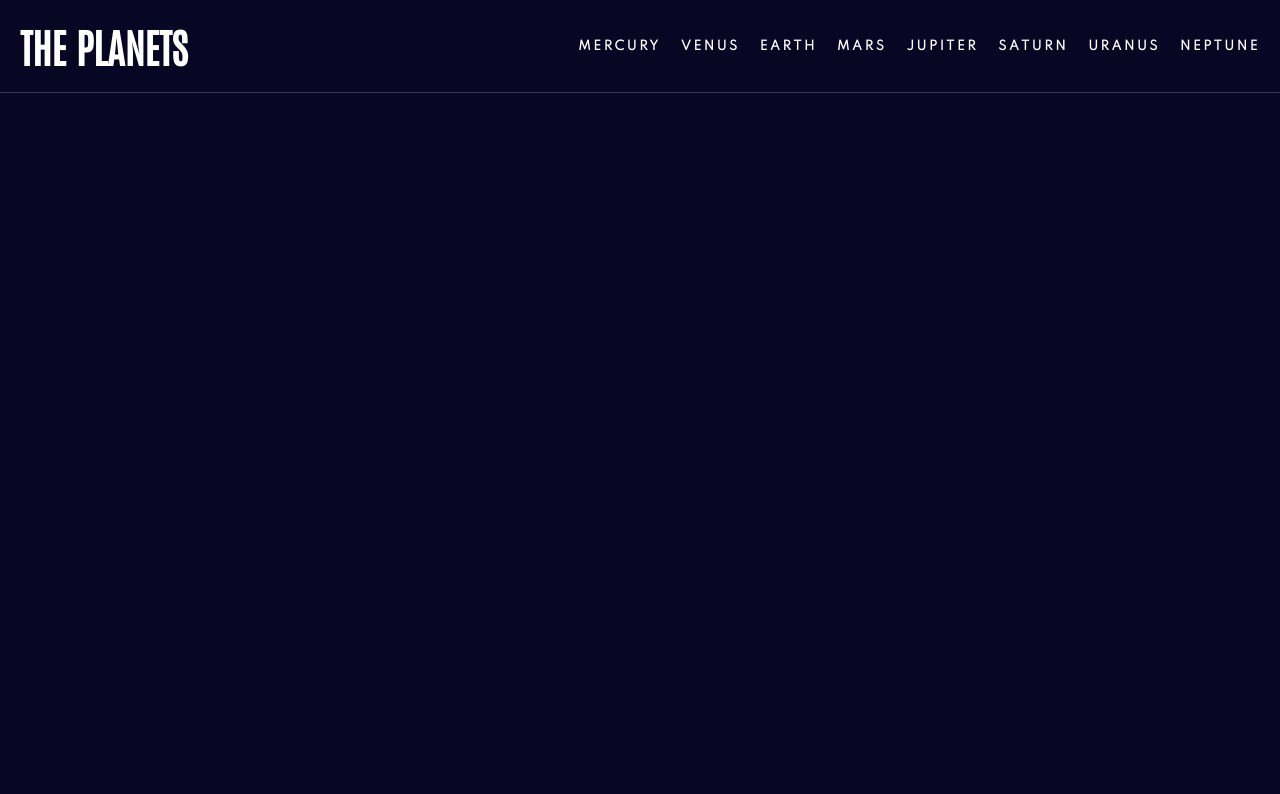
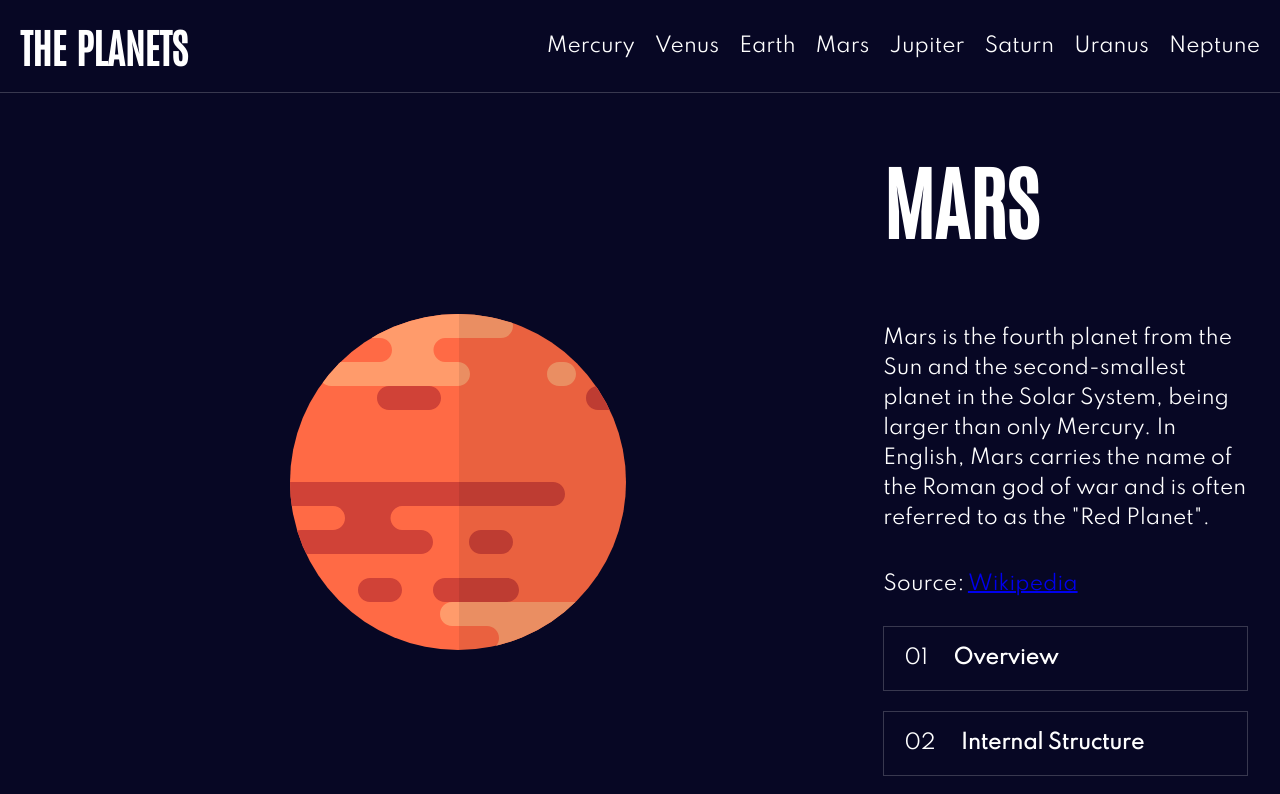
Before and after one commit to Buachie/planet-facts, a React (Create React App) app: page /mars in a window 1280 px wide. Shown: the top 794 px of the page. Built offline with nearby package versions, Linux system fonts and the light colour scheme.

Commit message:
Connect links to other planets in nav bar

```diff
--- a/src/App.tsx
+++ b/src/App.tsx
@@ -233,6 +233,27 @@ const App = () => {
       <Route exact path="/">
         <DisplayPlanets data={data[0]} />
       </Route>
+      <Route exact path="/venus">
+        <DisplayPlanets data={data[1]} />
+      </Route>
+      <Route exact path="/earth">
+        <DisplayPlanets data={data[2]} />
+      </Route>
+      <Route exact path="/mars">
+        <DisplayPlanets data={data[3]} />
+      </Route>
+      <Route exact path="/jupiter">
+        <DisplayPlanets data={data[4]} />
+      </Route>
+      <Route exact path="/saturn">
+        <DisplayPlanets data={data[5]} />
+      </Route>
+      <Route exact path="/uranus">
+        <DisplayPlanets data={data[6]} />
+      </Route>
+      <Route exact path="/neptune">
+        <DisplayPlanets data={data[7]} />
+      </Route>
     </Router>
   );
 };
--- a/src/components/DisplayPlanets.tsx
+++ b/src/components/DisplayPlanets.tsx
@@ -15,11 +15,26 @@ interface Planet {
 }
 
 const DisplayPlanets = (props: Planet) => {
-  const [overview, toggleOverview] = useState<Boolean>(false);
+  const [overview, toggleOverview] = useState<Boolean>(true);
   const [internal, toggleInternal] = useState<Boolean>(false);
-  const [geology, toggleGeology] = useState<Boolean>(true);
+  const [geology, toggleGeology] = useState<Boolean>(false);
 
-  const handleToggle = () => {};
+  const activateOverview = () => {
+    toggleOverview(true);
+    toggleInternal(false);
+    toggleGeology(false);
+  };
+  const activateInternal = () => {
+    toggleOverview(false);
+    toggleInternal(true);
+    toggleGeology(false);
+  };
+  const activateGeology = () => {
+    toggleOverview(false);
+    toggleInternal(false);
+    toggleGeology(true);
+  };
+
   return (
     <div className="planet">
       <div className="planet-data">
@@ -27,12 +42,13 @@ const DisplayPlanets = (props: Planet) => {
           <img
             className="planet-image"
             src={
-              internal == true
+              internal === true
                 ? process.env.PUBLIC_URL + props.data.images.internal
                 : process.env.PUBLIC_URL + props.data.images.planet
             }
+            alt="planet"
           />
-          {geology == true ? (
+          {geology === true ? (
             <img
               className="planet-geology"
               src={process.env.PUBLIC_URL + props.data.images.geology}
@@ -44,9 +60,9 @@ const DisplayPlanets = (props: Planet) => {
         <div className="planet-info">
           <h1 className="planet-name">{props.data.name}</h1>
           <p className="planet-overview">
-            {overview == true
+            {overview === true
               ? props.data.overview.content
-              : internal == true
+              : internal === true
               ? props.data.structure.content
               : props.data.geology.content}
           </p>
@@ -54,9 +70,9 @@ const DisplayPlanets = (props: Planet) => {
             Source:{" "}
             <a
               href={
-                overview == true
+                overview === true
                   ? props.data.overview.source
-                  : internal == true
+                  : internal === true
                   ? props.data.structure.source
                   : props.data.geology.source
               }
@@ -64,13 +80,13 @@ const DisplayPlanets = (props: Planet) => {
               Wikipedia
             </a>
           </p>
-          <div className="button">
+          <div className="button" onClick={activateOverview}>
             01 <span>Overview</span>
           </div>
-          <div className="button">
+          <div className="button" onClick={activateInternal}>
             02 <span>Internal Structure</span>
           </div>
-          <div className="button">
+          <div className="button" onClick={activateGeology}>
             03 <span>Surface Geology</span>
           </div>
         </div>
--- a/src/components/Navbar.tsx
+++ b/src/components/Navbar.tsx
@@ -1,42 +1,18 @@
-import React from "react";
+import { Link } from "react-router-dom";
 
 const Navbar = () => {
   return (
     <nav className="nav-bar">
       <h2 className="nav-title">The Planets</h2>
       <div className="nav-menu">
-        <a href="#">
-          {" "}
-          <h3>Mercury</h3>
-        </a>
-        <a href="#">
-          {" "}
-          <h3>Venus</h3>
-        </a>
-        <a href="#">
-          {" "}
-          <h3>Earth</h3>
-        </a>
-        <a href="#">
-          {" "}
-          <h3>Mars</h3>
-        </a>
-        <a href="#">
-          {" "}
-          <h3>Jupiter</h3>
-        </a>
-        <a href="#">
-          {" "}
-          <h3>Saturn</h3>
-        </a>
-        <a href="#">
-          {" "}
-          <h3>Uranus</h3>
-        </a>
-        <a href="#">
-          {" "}
-          <h3>Neptune</h3>
-        </a>
+        <Link to="/">Mercury</Link>
+        <Link to="/venus">Venus</Link>
+        <Link to="/earth">Earth</Link>
+        <Link to="/mars">Mars</Link>
+        <Link to="/jupiter">Jupiter</Link>
+        <Link to="/saturn">Saturn</Link>
+        <Link to="/uranus">Uranus</Link>
+        <Link to="/neptune">Neptune</Link>
       </div>
     </nav>
   );
--- a/src/scss/main.css
+++ b/src/scss/main.css
@@ -107,21 +107,24 @@ h3 {
 
 .planet .planet-data .img-container {
   width: 70%;
-  height: calc(-webkit-min-content + 100px);
-  height: calc(-moz-min-content + 100px);
-  height: calc(min-content + 100px);
   display: -webkit-box;
   display: -ms-flexbox;
   display: flex;
+  -webkit-box-orient: vertical;
+  -webkit-box-direction: normal;
+      -ms-flex-direction: column;
+          flex-direction: column;
   -webkit-box-pack: center;
       -ms-flex-pack: center;
           justify-content: center;
+  -webkit-box-align: center;
+      -ms-flex-align: center;
+          align-items: center;
   position: relative;
 }
 
 .planet .planet-data .img-container .planet-geology {
   position: absolute;
-  bottom: 0;
   width: 20%;
 }
 
@@ -134,10 +137,6 @@ h3 {
       -ms-flex-direction: column;
           flex-direction: column;
   width: 30%;
-}
-
-.planet .planet-data .planet-info .planet-name {
-  font-family: Antonio;
 }
 
 .planet .planet-data .planet-info .planet-overview,
@@ -154,6 +153,11 @@ h3 {
   border: 1px solid #38384f;
   padding: 1em;
   margin: 0.5em 0;
+}
+
+.planet .planet-data .planet-info .button:hover {
+  background-color: #38384f;
+  cursor: pointer;
 }
 
 .planet .planet-data .planet-info .button span {
--- a/src/scss/main.scss
+++ b/src/scss/main.scss
@@ -84,13 +84,14 @@ h3 {
 
     .img-container {
       width: 70%;
-      height: calc(min-content + 100px);
       display: flex;
+      flex-direction: column;
       justify-content: center;
+      align-items: center;
       position: relative;
+
       .planet-geology {
         position: absolute;
-        bottom: 0;
         width: 20%;
       }
     }
@@ -98,10 +99,6 @@ h3 {
       display: flex;
       flex-direction: column;
       width: 30%;
-
-      .planet-name {
-        font-family: Antonio;
-      }
 
       .planet-overview,
       .source,
@@ -117,6 +114,10 @@ h3 {
         border: 1px solid #38384f;
         padding: 1em;
         margin: 0.5em 0;
+        &:hover {
+          background-color: #38384f;
+          cursor: pointer;
+        }
         span {
           font-weight: bold;
           margin-left: 1em;
```
Also changed, not shown: 1 other file (tests, documents, lock files or other folders).
